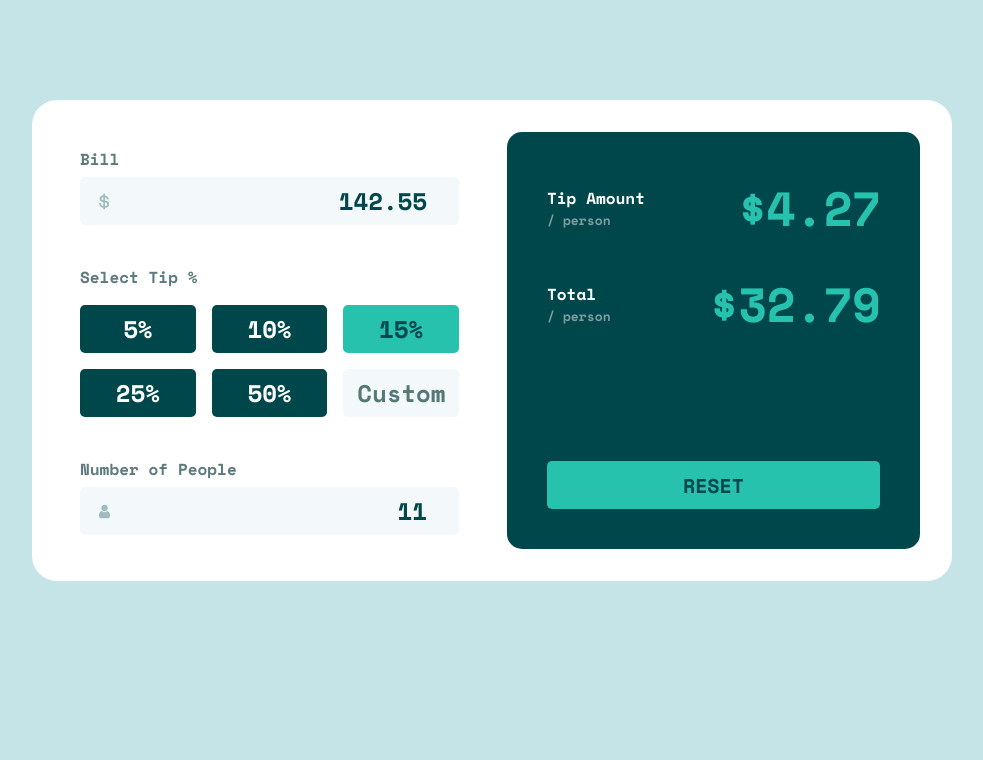
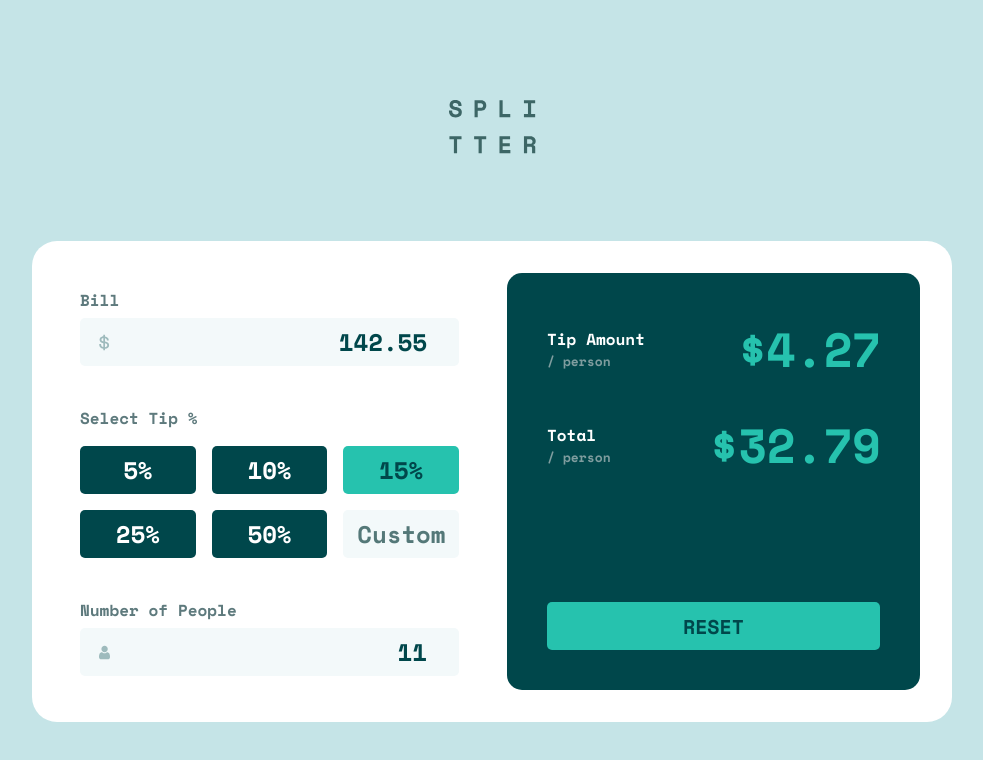
Before and after one commit to Bahodirov-Behruz/tip-calculatot, a plain HTML site: page index.html in a window 1280 px wide. Shown: the whole page, without its empty margins (148-1131 px from the left). Drawn offline with nearby package versions, Linux system fonts and the light colour scheme.

Commit message:
new change

```diff
--- a/index.html
+++ b/index.html
@@ -8,6 +8,7 @@
   </head>
   <body>
     <div class="container">
+      <img src="./img/SPLITTER.svg" alt="" />
       <div class="beginning">
         <div class="box_1">
           <form>
--- a/style/style.scss
+++ b/style/style.scss
@@ -21,7 +21,8 @@ body {
   align-items: center;
   max-width: 920px;
   width: 100%;
-  height: 481px;
+  height: 622px;
+
   .beginning {
     background: #fff;
     border-radius: 25px;
@@ -32,12 +33,14 @@ body {
     justify-content: space-between;
     align-items: center;
     padding: 32px 32px 32px 48px;
+    gap: 5px;
     .box_1 {
       display: flex;
       flex-direction: column;
       justify-content: space-between;
       max-width: 379px;
       height: 388px;
+
       form {
         max-width: 379px;
         height: 78px;
```
Also changed, not shown: css/style.css, img/SPLITTER.svg (added).
